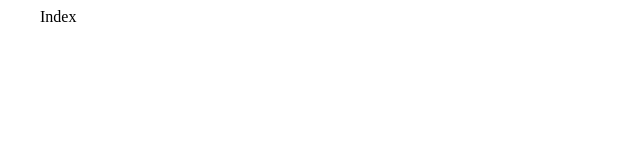
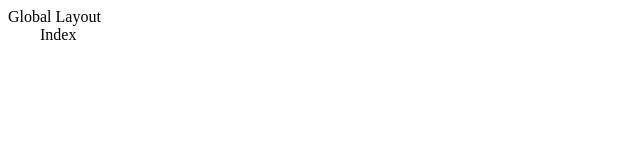
Before and after one commit to StanislavMakhnytskyi/lyrical-graphql-monorepo, a Next.js app in the folder packages/web-ui/: page / in a window 1280 px wide. Shown: the top 160 px of the page, without its empty margins (0-640 px from the left). Built offline with nearby package versions, Linux system fonts and the light colour scheme.

Commit message:
feature(web-ui): add layers of custom layouts

```diff
--- /dev/null
+++ b/packages/web-ui/components/global-layout.tsx
@@ -0,0 +1,16 @@
+import { FC, ReactNode } from 'react';
+
+interface Props {
+  children: ReactNode;
+}
+
+export const GlobalLayout: FC<Props> = ({ children }) => {
+  return (
+    <>
+      <nav>Global Layout</nav>
+      <main>{children}</main>
+    </>
+  );
+};
+
+export default GlobalLayout;
--- /dev/null
+++ b/packages/web-ui/components/index.ts
@@ -0,0 +1 @@
+export { Layout } from './layout';
--- a/packages/web-ui/pages/_app.tsx
+++ b/packages/web-ui/pages/_app.tsx
@@ -1,15 +1,27 @@
 import { ApolloProvider } from '@apollo/react-hooks';
+import { AppProps } from 'next/app';
+import { ReactNode } from 'react';
+import { Page } from './types';
 import { useApollo } from '../graphql/apollo';
-import { AppProps } from 'next/app';
+import GlobalLayout from '../components/global-layout';
 
-const MyApp = ({ Component, pageProps }: AppProps) => {
+type Props = AppProps & {
+  Component: Page;
+};
+
+const App = ({ Component, pageProps }: Props) => {
+  const getLayout = Component.getLayout || ((page: ReactNode) => page);
   const apolloClient = useApollo(pageProps);
 
   return (
-    <ApolloProvider client={apolloClient}>
-      <Component {...pageProps} />
-    </ApolloProvider>
+    <GlobalLayout>
+      {getLayout(
+        <ApolloProvider client={apolloClient}>
+          <Component {...pageProps} />
+        </ApolloProvider>
+      )}
+    </GlobalLayout>
   );
 };
 
-export default MyApp;
+export default App;
--- a/packages/web-ui/pages/index.tsx
+++ b/packages/web-ui/pages/index.tsx
@@ -1,4 +1,4 @@
-import type { NextPage } from 'next';
+import { NextPage } from 'next';
 import styles from '../styles/Home.module.css';
 
 const Home: NextPage = () => {
--- /dev/null
+++ b/packages/web-ui/pages/types.ts
@@ -0,0 +1,6 @@
+import { NextPage } from 'next';
+import { ReactNode } from 'react';
+
+export type Page<P = {}> = NextPage<P> & {
+  getLayout?: (page: ReactNode) => ReactNode;
+};
```
Also changed, not shown: packages/web-ui/components/layout.tsx (added, +16 -0 lines), packages/web-ui/pages/songs/create.tsx (+6 -14 lines), packages/web-ui/pages/songs/index.tsx (+9 -3 lines).
